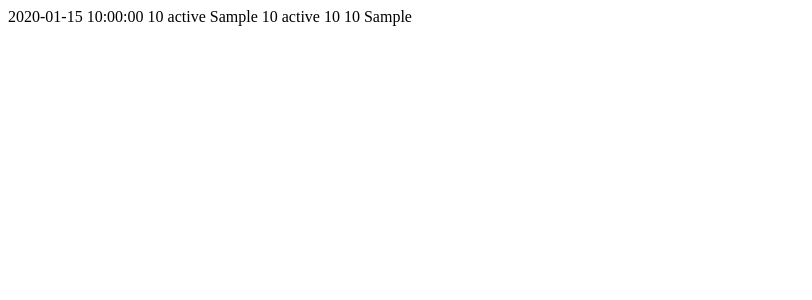
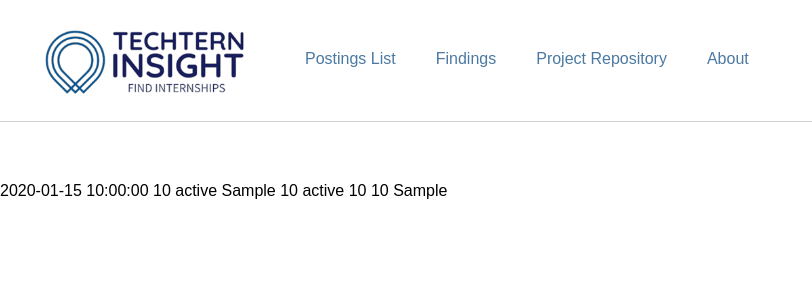
Before and after one commit to SushiApril/Techtern-insight, a Flask app: template web/templates/stats.html in a window 1280 px wide. Shown: the top 300 px of the page, without its empty margins (0-812 px from the left). Run offline with Flask 3, Linux system fonts and the light colour scheme; the template is opened without the code that fills it: most values are stand-ins (such as "Sample title", 1, 10 or a date in 2020).

Commit message:
Added navbar

```diff
--- a/web/templates/stats.html
+++ b/web/templates/stats.html
@@ -2,9 +2,39 @@
 <html lang="en">
 <head>
     <meta charset="UTF-8">
-    <title>Stats</title>
+    <meta name="viewport" content="width=device-width, initial-scale=1.0">
+    <title>Data Statistics</title>
+    <link rel="stylesheet" href="static/style.css">
 </head>
 <body>
+
+    <div class="navbar">
+        <a href="/">
+            <img
+                src="{{url_for('static', filename='/images/Logo.png')}}"
+                class="logo"
+            />
+        </a>
+        <a href="datasite" class="navbtn">
+            Postings List
+        </a>
+        <a href="stats" class="navbtn">
+            Findings
+        </a>
+        <!-- <a href="calc" class="navbtn">
+            Salary Calculator
+        </a> -->
+        <a href="https://github.com/SushiApril/Techtern-insight" class="navbtn" target="_blank">
+            Project Repository
+        </a>
+
+        <a href="about" class="navbtn">
+            About
+        </a>
+
+    </div>
+
+
     {{ days_since_posted|safe }}
 
     {{ avg_salary_distribution|safe }}
```
